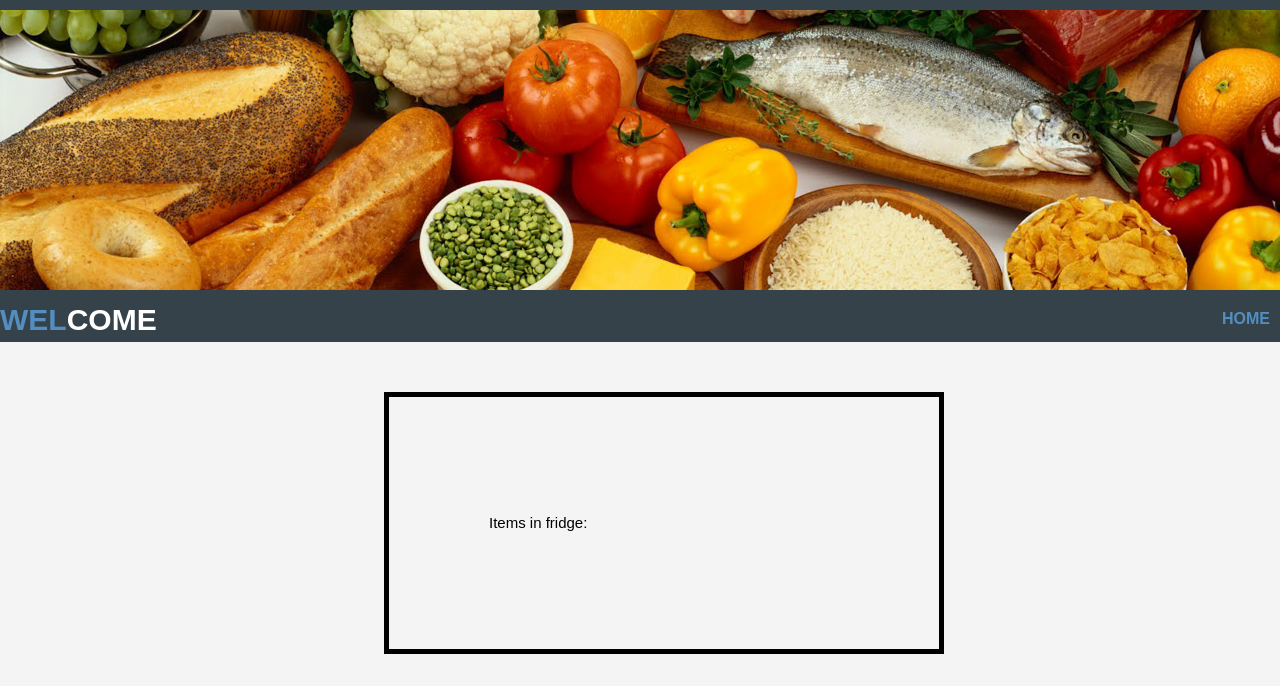
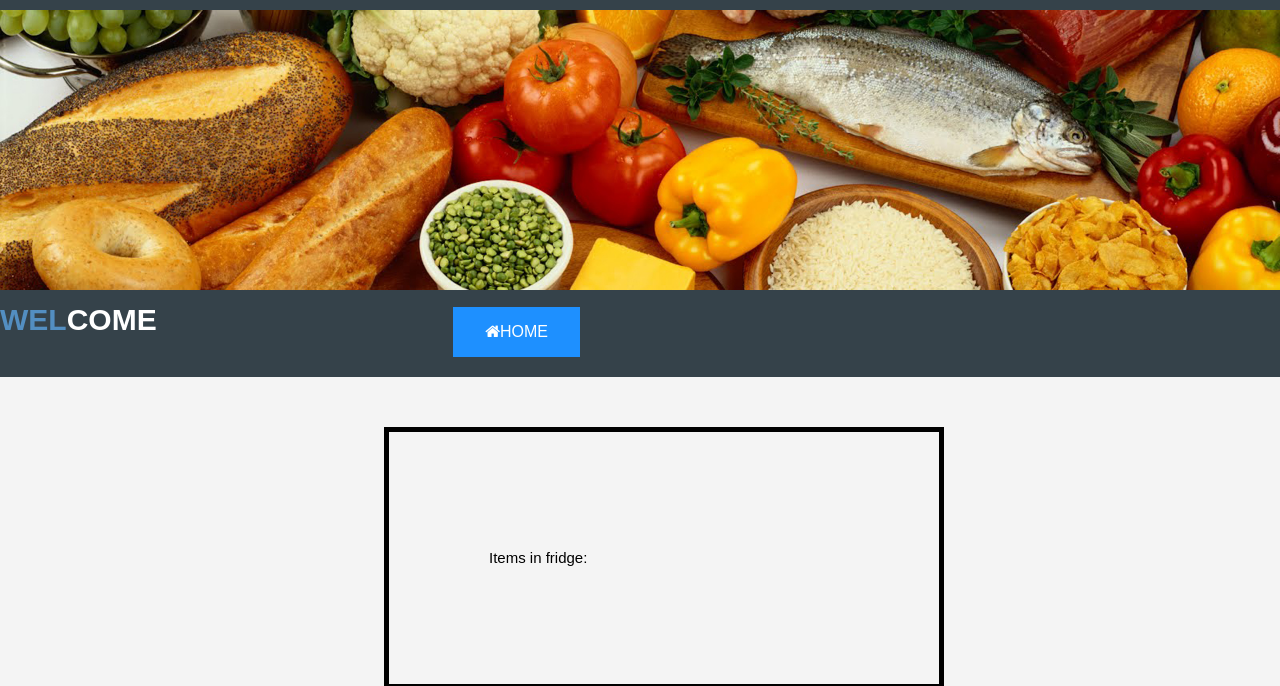
Before and after one commit to stoguri/INSEFridgeApp, a website: page index.html in a window 1280 px wide. Shown: the top 686 px of the page. Drawn offline with Linux system fonts and the light colour scheme.

Commit message:
home button

```diff
--- a/index.html
+++ b/index.html
@@ -8,17 +8,21 @@
   	<meta name="author" content="">
     <title>DashBoard | Welcome</title>
     <link rel="stylesheet" href="style.css">
+    <link rel="stylesheet" href="https://cdnjs.cloudflare.com/ajax/libs/font-awesome/4.7.0/css/font-awesome.min.css">
   </head>
   <body>
     <header>
+
       <img src="images/banner1.jpg">
       <div class="container">
         <div id="branding">
+
           <h1><span class="highlight">WEL</span>COME</h1>
         </div>
         <nav>
           <ul>
-            <li class="current"><a href="index.html">Home</a></li>
+            <button class="btn"><i class="fa fa-home"></i><a href="index.html">HOME</a></button>
+
 
           </ul>
         </nav>
--- a/style.css
+++ b/style.css
@@ -68,6 +68,23 @@ header a{
   text-transform: uppercase;
   font-size:16px;
 
+}
+/* Style buttons */
+.btn {
+  background-color: DodgerBlue; /* Blue background */
+  border: none; /* Remove borders */
+  color: white; /* White text */
+  padding: 16px 32px; /* Some padding */
+  font-size: 16px; /* Set a font size */
+  cursor: pointer; /* Mouse pointer on hover */
+  margin-right: 700px;
+  margin-bottom: 20px;
+
+}
+
+/* Darker background on mouse-over */
+.btn:hover {
+  background-color: RoyalBlue;
 }
 
 header li{
```
